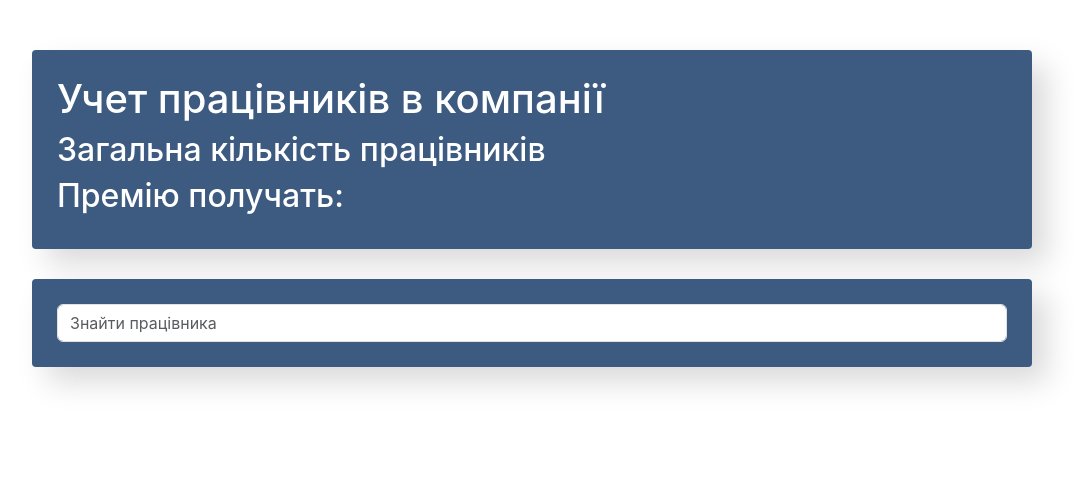
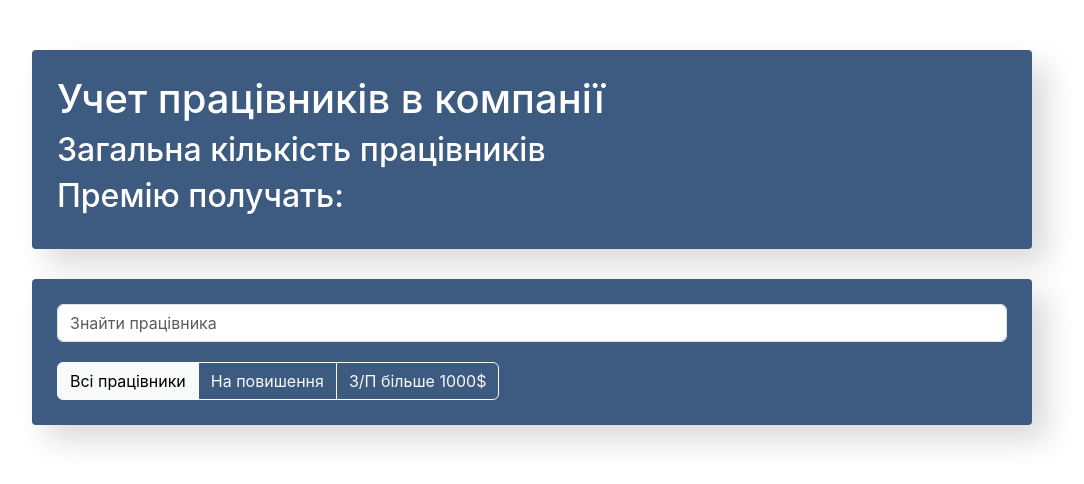
Before and after one commit to nazarSynchyna/employees, a React (Vite) app: page / in a window 1280 px wide. Shown: the top 484 px of the page, without its empty margins (108-1192 px from the left). Built offline with nearby package versions, Linux system fonts and the light colour scheme.

Commit message:
feat: add AppFilter component

```diff
--- /dev/null
+++ b/src/components/app-filter/app-filter.css
@@ -0,0 +1,3 @@
+.btn-group {
+    margin-top: 20px;
+}
--- a/src/components/app-filter/app-filter.jsx
+++ b/src/components/app-filter/app-filter.jsx
@@ -0,0 +1,19 @@
+import './app-filter.css';
+
+const AppFilter = () => {
+    return (
+      <div className="btn-group">
+        <button className="btn btn-light" type="button">
+          Всі працівники
+        </button>
+        <button className="btn btn-outline-light" type="button">
+          На повишення
+        </button>
+        <button className="btn btn-outline-light" type="button">
+          З/П більше 1000$
+        </button>
+      </div>
+    );
+}
+
+export default AppFilter;
--- a/src/components/app/App.jsx
+++ b/src/components/app/App.jsx
@@ -1,5 +1,6 @@
 import AppInfo from "../app-info/app-info";
 import SearchPanel from "../search-panel/search-panel";
+import AppFilter from "../app-filter/app-filter";
 
 import "./App.css";
 
@@ -10,6 +11,7 @@
 
       <div className="search-panel">
         <SearchPanel />
+        <AppFilter />
       </div>
     </div>
   );
```
